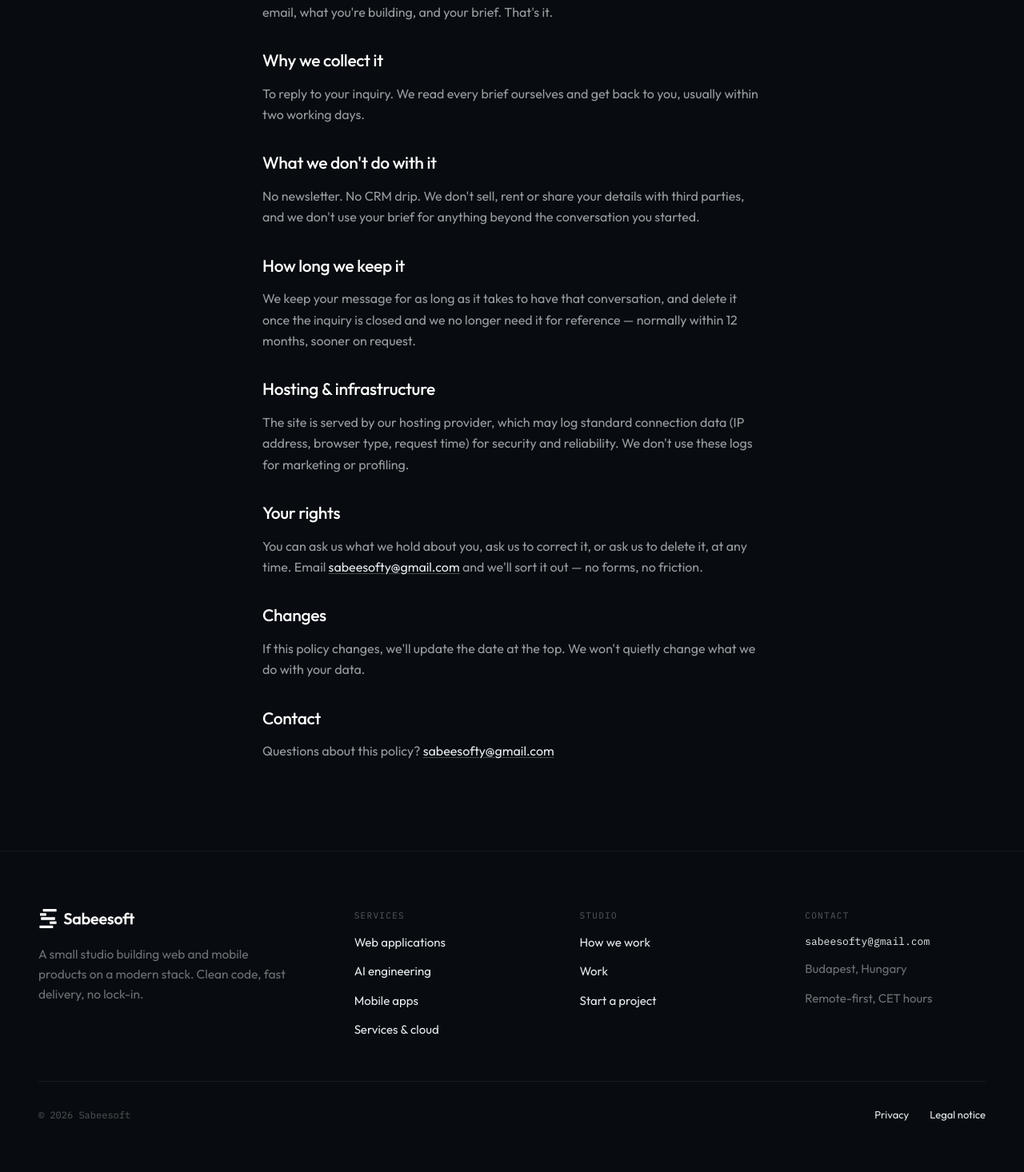
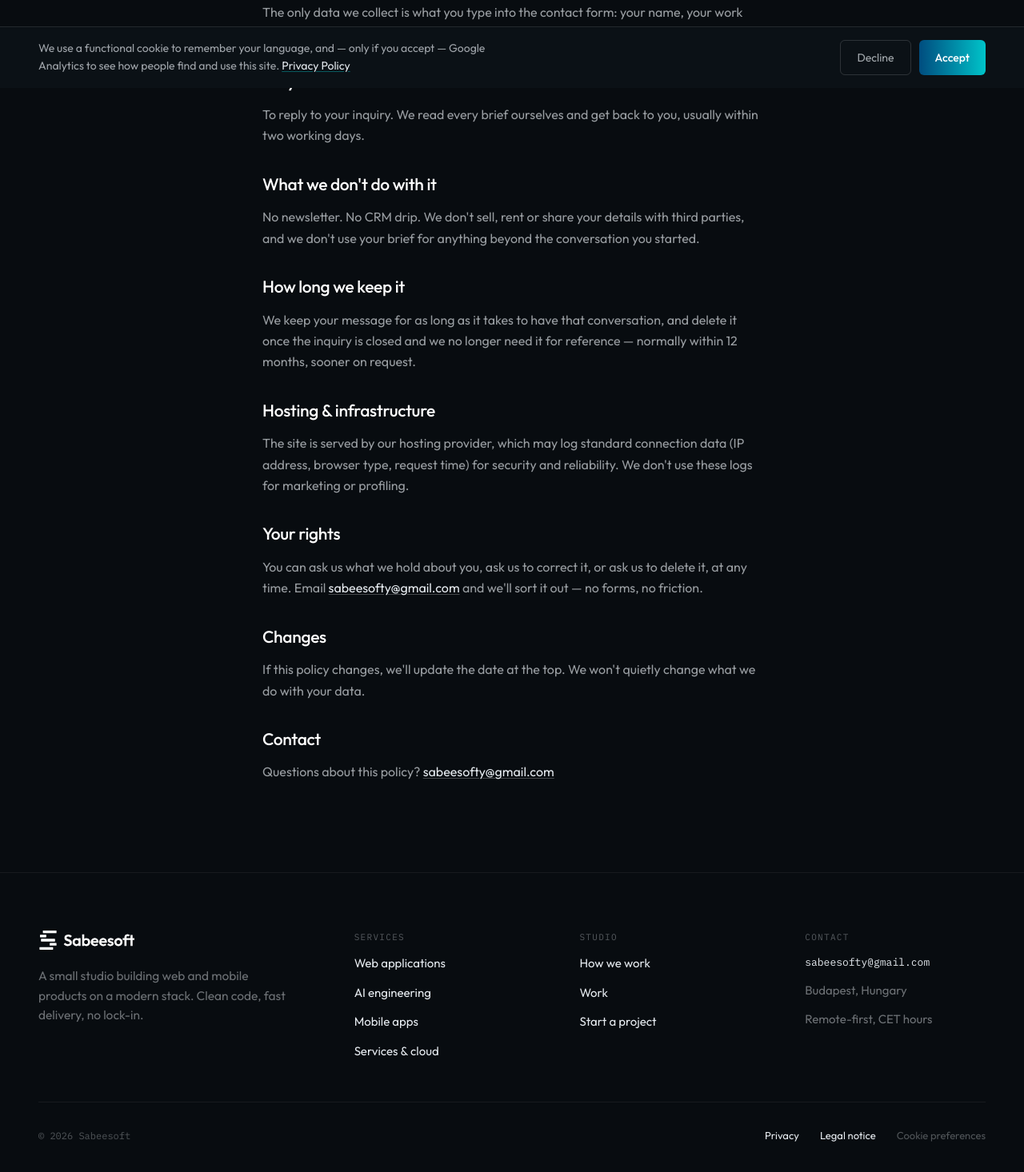
Before and after one commit to sabeesoft/sabeesoft-portfolio, a Next.js app: page /en/privacy in a window 1280 px wide. Shown: the part 690-2156 px from the top of the page at 80% size. Before the commit the page ends 2134 px from the top, so only its background shows below. Built offline with nearby package versions, Linux system fonts and the light colour scheme; no server answers.

Commit message:
feat: cookie consent banner

```diff
--- a/src/app/[lang]/layout.tsx
+++ b/src/app/[lang]/layout.tsx
@@ -1,11 +1,12 @@
 import type { Viewport } from "next";
 import { Outfit, IBM_Plex_Mono } from "next/font/google";
 import { notFound } from "next/navigation";
-import { GoogleAnalytics } from "@next/third-parties/google";
 import { locales, isLocale } from "@/lib/i18n/config";
 import { getDictionary } from "@/lib/i18n/dictionaries";
 import { SiteHeader } from "@/components/site-header";
 import { SiteFooter } from "@/components/site-footer";
+import { Analytics } from "@/components/analytics";
+import { CookieConsentBanner } from "@/components/cookie-consent-banner";
 import "../globals.css";
 
 const gaId = process.env.NEXT_PUBLIC_GA_ID;
@@ -49,11 +50,15 @@ export default async function RootLayout({
         <div className="min-h-screen bg-background text-foreground">
           <SiteHeader lang={lang} dict={dict.header} />
           {children}
-          <SiteFooter lang={lang} dict={dict.footer} services={dict.services.items} />
+          <SiteFooter
+            lang={lang}
+            dict={dict.footer}
+            services={dict.services.items}
+            showCookiePreferences={Boolean(gaId)}
+          />
         </div>
-        {gaId && process.env.NODE_ENV === "production" && (
-          <GoogleAnalytics gaId={gaId} />
-        )}
+        {gaId && process.env.NODE_ENV === "production" && <Analytics gaId={gaId} />}
+        {gaId && <CookieConsentBanner lang={lang} dict={dict.cookieConsent} />}
       </body>
     </html>
   );
--- /dev/null
+++ b/src/components/analytics.tsx
@@ -0,0 +1,25 @@
+"use client";
+
+import { useEffect, useState } from "react";
+import { GoogleAnalytics } from "@next/third-parties/google";
+import {
+  CONSENT_CHANGE_EVENT,
+  getStoredConsent,
+  type ConsentValue,
+} from "@/lib/cookie-consent";
+
+export function Analytics({ gaId }: { gaId: string }) {
+  const [consent, setConsent] = useState<ConsentValue | null>(null);
+
+  useEffect(() => {
+    setConsent(getStoredConsent());
+    function onChange(event: Event) {
+      setConsent((event as CustomEvent<ConsentValue | null>).detail ?? null);
+    }
+    window.addEventListener(CONSENT_CHANGE_EVENT, onChange);
+    return () => window.removeEventListener(CONSENT_CHANGE_EVENT, onChange);
+  }, []);
+
+  if (consent !== "granted") return null;
+  return <GoogleAnalytics gaId={gaId} />;
+}
--- /dev/null
+++ b/src/components/cookie-consent-banner.tsx
@@ -0,0 +1,65 @@
+"use client";
+
+import { useEffect, useState } from "react";
+import Link from "next/link";
+import {
+  CONSENT_CHANGE_EVENT,
+  getStoredConsent,
+  setStoredConsent,
+  type ConsentValue,
+} from "@/lib/cookie-consent";
+import type { Locale } from "@/lib/i18n/config";
+import type { Dictionary } from "@/lib/i18n/types";
+
+export function CookieConsentBanner({
+  lang,
+  dict,
+}: {
+  lang: Locale;
+  dict: Dictionary["cookieConsent"];
+}) {
+  const [consent, setConsent] = useState<ConsentValue | null>("granted");
+
+  useEffect(() => {
+    setConsent(getStoredConsent());
+    function onChange(event: Event) {
+      setConsent((event as CustomEvent<ConsentValue | null>).detail ?? null);
+    }
+    window.addEventListener(CONSENT_CHANGE_EVENT, onChange);
+    return () => window.removeEventListener(CONSENT_CHANGE_EVENT, onChange);
+  }, []);
+
+  if (consent !== null) return null;
+
+  return (
+    <div className="fixed inset-x-0 bottom-0 z-40 border-t border-white/10 bg-[#0B1116] px-5 py-4 lg:px-12">
+      <div className="mx-auto flex max-w-[1240px] flex-col items-start gap-3.5 lg:flex-row lg:items-center lg:justify-between lg:gap-6">
+        <p className="m-0 max-w-[62ch] text-[14px] leading-[1.55] font-light text-foreground/68">
+          {dict.message}{" "}
+          <Link
+            href={`/${lang}/privacy`}
+            className="text-teal-300 underline decoration-teal-300/40 underline-offset-2 hover:decoration-teal-300"
+          >
+            {dict.privacyLink}
+          </Link>
+        </p>
+        <div className="flex w-full shrink-0 gap-2.5 lg:w-auto">
+          <button
+            type="button"
+            onClick={() => setStoredConsent("denied")}
+            className="flex min-h-11 flex-1 items-center justify-center rounded-md border border-white/14 px-5 text-[14px] text-foreground/70 transition-colors hover:border-teal-300/50 hover:text-teal-300 lg:flex-none"
+          >
+            {dict.decline}
+          </button>
+          <button
+            type="button"
+            onClick={() => setStoredConsent("granted")}
+            className="flex min-h-11 flex-1 items-center justify-center rounded-md bg-gradient-to-r from-blue-700 to-teal-300 px-5 text-[14px] font-medium text-white transition-[filter] hover:brightness-110 lg:flex-none"
+          >
+            {dict.accept}
+          </button>
+        </div>
+      </div>
+    </div>
+  );
+}
--- /dev/null
+++ b/src/components/cookie-preferences-button.tsx
@@ -0,0 +1,15 @@
+"use client";
+
+import { clearStoredConsent } from "@/lib/cookie-consent";
+
+export function CookiePreferencesButton({ label }: { label: string }) {
+  return (
+    <button
+      type="button"
+      onClick={() => clearStoredConsent()}
+      className="transition-colors hover:text-teal-300"
+    >
+      {label}
+    </button>
+  );
+}
--- a/src/components/site-footer.tsx
+++ b/src/components/site-footer.tsx
@@ -1,6 +1,7 @@
 import Link from "next/link";
 import { Logo } from "./logo";
 import { ObfuscatedEmail } from "./obfuscated-email";
+import { CookiePreferencesButton } from "./cookie-preferences-button";
 import type { Locale } from "@/lib/i18n/config";
 import type { Dictionary } from "@/lib/i18n/types";
 
@@ -8,10 +9,12 @@ export function SiteFooter({
   lang,
   dict,
   services,
+  showCookiePreferences,
 }: {
   lang: Locale;
   dict: Dictionary["footer"];
   services: Dictionary["services"]["items"];
+  showCookiePreferences: boolean;
 }) {
   const studioLinks = [
     { href: `/${lang}#process`, label: dict.studioLinks.howWeWork },
@@ -90,6 +93,9 @@ export function SiteFooter({
           <Link href={`/${lang}/legal-notice`} className="transition-colors hover:text-teal-300">
             {dict.legalNotice}
           </Link>
+          {showCookiePreferences && (
+            <CookiePreferencesButton label={dict.cookiePreferences} />
+          )}
         </div>
       </div>
     </footer>
--- a/src/dictionaries/en.ts
+++ b/src/dictionaries/en.ts
@@ -196,10 +196,18 @@ const en = {
     hours: "Remote-first, CET hours",
     privacy: "Privacy",
     legalNotice: "Legal notice",
+    cookiePreferences: "Cookie preferences",
   },
   common: {
     backToHome: "Back to sabeesoft.com",
     lastUpdated: "Last updated",
+  },
+  cookieConsent: {
+    message:
+      "We use a functional cookie to remember your language, and — only if you accept — Google Analytics to see how people find and use this site.",
+    accept: "Accept",
+    decline: "Decline",
+    privacyLink: "Privacy Policy",
   },
   legalNotice: {
     eyebrow: "Legal",
@@ -245,7 +253,7 @@ const en = {
     whatWeCollect: {
       title: "What we collect",
       body1:
-        "We don't run analytics, ads, or tracking scripts on this site. There are no cookies here to consent to.",
+        "We use one functional cookie to remember your language choice. If you accept it in the banner, we also use Google Analytics to understand traffic — you can change that choice anytime via \"Cookie preferences\" in the footer. We don't run ads or any other tracking.",
       body2:
         "The only data we collect is what you type into the contact form: your name, your work email, what you're building, and your brief. That's it.",
     },
--- a/src/dictionaries/hu.ts
+++ b/src/dictionaries/hu.ts
@@ -196,10 +196,18 @@ const hu = {
     hours: "Elsősorban távmunka, CET munkaidő",
     privacy: "Adatvédelem",
     legalNotice: "Impresszum",
+    cookiePreferences: "Süti beállítások",
   },
   common: {
     backToHome: "Vissza a sabeesoft.com-ra",
     lastUpdated: "Utoljára frissítve",
+  },
+  cookieConsent: {
+    message:
+      "Egy funkcionális sütit használunk a nyelvi beállításod megjegyzésére, és — csak ha elfogadod — Google Analytics-et, hogy lássuk, hogyan találnak ránk és hogyan használják az oldalt.",
+    accept: "Elfogadom",
+    decline: "Elutasítom",
+    privacyLink: "Adatvédelmi tájékoztató",
   },
   legalNotice: {
     eyebrow: "Jogi",
@@ -245,7 +253,7 @@ const hu = {
     whatWeCollect: {
       title: "Milyen adatot gyűjtünk",
       body1:
-        "Az oldalon nem használunk analitikát, hirdetéseket vagy nyomkövető szkripteket. Nincsenek sütik, amelyekhez hozzájárulást kellene kérnünk.",
+        "Egy funkcionális sütit használunk a nyelvi beállításod megjegyzésére. Ha ezt a bannerben elfogadod, Google Analytics-et is használunk a látogatottság megértésére — ezt a döntésedet bármikor megváltoztathatod a lábléc „Süti beállítások” pontján keresztül. Hirdetést vagy más nyomkövetést nem alkalmazunk.",
       body2:
         "Az egyetlen adat, amit gyűjtünk, amit a kapcsolatfelvételi űrlapba beírsz: a neved, a munkahelyi e-mail címed, hogy mit építesz, és a briefed. Ennyi.",
     },
--- /dev/null
+++ b/src/lib/cookie-consent.ts
@@ -0,0 +1,29 @@
+export type ConsentValue = "granted" | "denied";
+
+const STORAGE_KEY = "sabeesoft-consent";
+export const CONSENT_CHANGE_EVENT = "sabeesoft-consent-change";
+
+export function getStoredConsent(): ConsentValue | null {
+  const value = localStorage.getItem(STORAGE_KEY);
+  return value === "granted" || value === "denied" ? value : null;
+}
+
+function deleteAnalyticsCookies() {
+  for (const name of document.cookie.split(";").map((part) => part.split("=")[0].trim())) {
+    if (name === "_ga" || name.startsWith("_ga_")) {
+      document.cookie = `${name}=; path=/; expires=Thu, 01 Jan 1970 00:00:00 GMT`;
+    }
+  }
+}
+
+export function setStoredConsent(value: ConsentValue) {
+  localStorage.setItem(STORAGE_KEY, value);
+  if (value === "denied") deleteAnalyticsCookies();
+  window.dispatchEvent(new CustomEvent(CONSENT_CHANGE_EVENT, { detail: value }));
+}
+
+export function clearStoredConsent() {
+  localStorage.removeItem(STORAGE_KEY);
+  deleteAnalyticsCookies();
+  window.dispatchEvent(new CustomEvent(CONSENT_CHANGE_EVENT, { detail: null }));
+}
--- a/src/lib/i18n/types.ts
+++ b/src/lib/i18n/types.ts
@@ -98,10 +98,17 @@ export type Dictionary = {
     hours: string;
     privacy: string;
     legalNotice: string;
+    cookiePreferences: string;
   };
   common: {
     backToHome: string;
     lastUpdated: string;
+  };
+  cookieConsent: {
+    message: string;
+    accept: string;
+    decline: string;
+    privacyLink: string;
   };
   legalNotice: {
     eyebrow: string;
```
